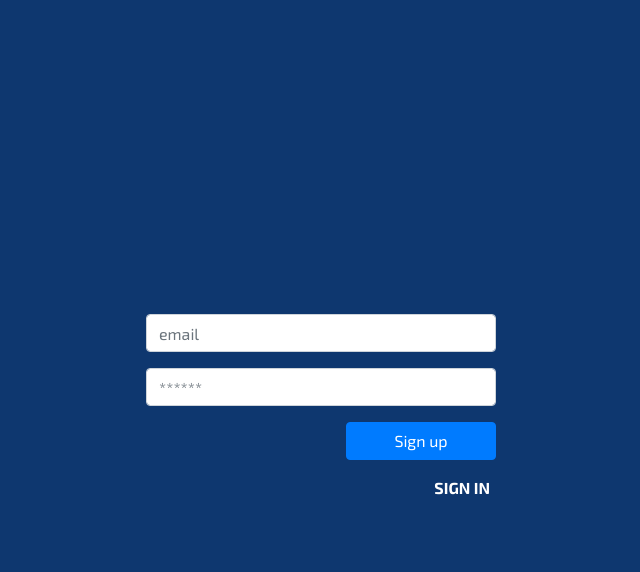
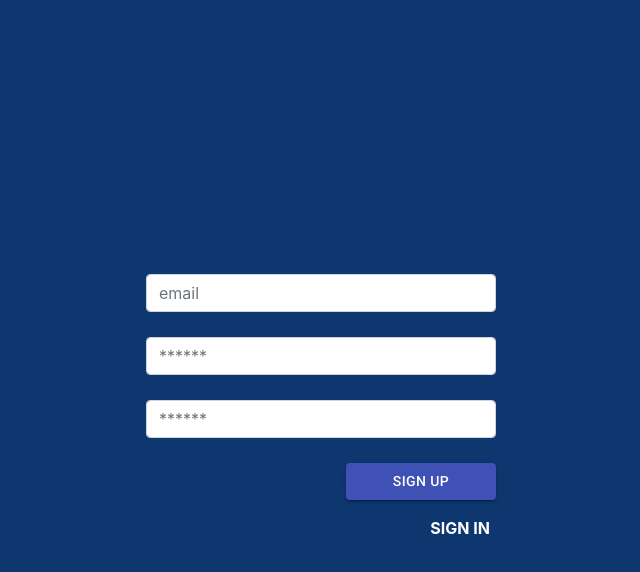
Before and after one commit to VladislavDurden/apaldalv-client, a React (Create React App) app: page / in a window 1280 px wide. Both pictures are taken after a click on the button "SIGN UP". Shown: the top 572 px of the page, without its empty margins (319-959 px from the left). Built offline with nearby package versions, Linux system fonts and the light colour scheme.

Commit message:
* add material UI as styles framework * update form validation * update sign up form

```diff
--- a/package.json
+++ b/package.json
@@ -3,6 +3,7 @@
   "version": "0.1.0",
   "private": true,
   "dependencies": {
+    "@material-ui/core": "^4.10.0",
     "@testing-library/jest-dom": "^4.2.4",
     "@testing-library/react": "^9.3.2",
     "@testing-library/user-event": "^7.1.2",
--- a/public/index.html
+++ b/public/index.html
@@ -8,7 +8,7 @@
     <link rel="manifest" href="%PUBLIC_URL%/manifest.json" />
     <link rel="stylesheet" href="https://use.fontawesome.com/releases/v5.0.8/css/all.css">
     <link rel="stylesheet" href="https://stackpath.bootstrapcdn.com/bootstrap/4.3.1/css/bootstrap.min.css" integrity="sha384-ggOyR0iXCbMQv3Xipma34MD+dH/1fQ784/j6cY/iJTQUOhcWr7x9JvoRxT2MZw1T" crossorigin="anonymous">
-    <link href="https://fonts.googleapis.com/css2?family=Exo+2:ital,wght@0,100;0,200;0,300;0,400;0,500;0,600;0,700;0,800;0,900;1,100;1,200;1,300;1,400;1,500;1,600;1,700;1,800;1,900&display=swap" rel="stylesheet">
+    <link rel="stylesheet" href="https://fonts.googleapis.com/css?family=Roboto:300,400,500,700&display=swap" />
     <title>apaldalv app</title>
   </head>
   <body>
--- a/src/common/components/loginPage/loginPage.scss
+++ b/src/common/components/loginPage/loginPage.scss
@@ -46,13 +46,31 @@ $formWidth: 350px;
     padding: 15px 25px;
     width: $formWidth;
 
+    .form-group {
+      position: relative;
+      margin-bottom: 25px;
+
+      .error-message {
+        position: absolute;
+        font-size: 14px;
+        bottom: -20px;
+        left: 10px;
+        color: #FF4405;
+      }
+    }
+
     .form-control {
       width: $formWidth;
     }
 
-    .btn-block {
+    .MuiButtonBase-root {
       width: 150px;
       float: right;
     }
+
+    .MuiButtonBase-root:active,
+    .MuiButtonBase-root:focus {
+      outline: none;
+    }
   }
 }
--- a/src/common/components/loginPage/signInForm/signInForm.component.js
+++ b/src/common/components/loginPage/signInForm/signInForm.component.js
@@ -1,12 +1,16 @@
-import React, {useState} from 'react';
+import React from 'react';
 import * as Yup from 'yup';
-import { Formik, Field } from 'formik';
+import { Formik, Form, Field, ErrorMessage } from 'formik';
+import Button from '@material-ui/core/Button';
 
 import {signIn} from "../../../services/auth";
 
 const SignInSchema = Yup.object().shape({
-	email: Yup.string().email('Incorrect email format!').required('Required'),
-	password: Yup.string().required('Required'),
+	email: Yup.string()
+		.email('incorrect email format!')
+		.required('email is required'),
+	password: Yup.string()
+		.required('password is required')
 });
 
 export const SignInForm = () => {
@@ -18,20 +22,25 @@ export const SignInForm = () => {
 				}}
 				initialValues={{email: '', password: ''}}
 				validationSchema={SignInSchema}
-				render={({handleSubmit}) => (
-					<form onSubmit={handleSubmit}>
+			>
+				<Form>
 					<div className="form-group">
 						<Field name="email" className="form-control" placeholder="email" type="email"/>
+						<div className="error-message">
+							<ErrorMessage name="email" />
+						</div>
 					</div>
 					<div className="form-group">
 						<Field name="password" className="form-control" placeholder="******" type="password"/>
+						<div className="error-message">
+							<ErrorMessage name="password" />
+						</div>
 					</div>
 					<div className="form-group">
-							<button type="submit" className="btn btn-primary btn-block">Sign in</button>
+						<Button type="submit" variant="contained" color="primary">Sign in</Button>
 					</div>
-					</form>
-				)}
-			/>
+				</Form>
+			</Formik>
 		</div>
 	)
 };
--- a/src/common/components/loginPage/signUpForm/signUpForm.component.js
+++ b/src/common/components/loginPage/signUpForm/signUpForm.component.js
@@ -1,12 +1,20 @@
-import React, {useState} from 'react';
+import React from 'react';
 import * as Yup from 'yup';
-import { Formik, Field } from 'formik';
+import { Formik, Form, Field, ErrorMessage } from 'formik';
+import Button from '@material-ui/core/Button';
 
 import {signUp} from "../../../services/auth";
 
 const SignUpSchema = Yup.object().shape({
-	email: Yup.string().email('Incorrect email format!').required('Required'),
-	password: Yup.string().required('Required'),
+	email: Yup.string()
+		.email('incorrect email format!')
+		.required('email is required'),
+	password: Yup.string()
+		.required('password is required')
+		.min(6, 'Must be longer 6 symbols'),
+	passwordConfirm: Yup.string()
+		.oneOf([Yup.ref('password'), null], "passwords must match")
+		.required('password confirm is required')
 });
 
 export const SignUpForm = () => {
@@ -18,20 +26,31 @@ export const SignUpForm = () => {
 				}}
 				initialValues={{email: '', password: ''}}
 				validationSchema={SignUpSchema}
-				render={({handleSubmit}) => (
-					<form onSubmit={handleSubmit}>
-						<div className="form-group">
-							<Field name="email" className="form-control" placeholder="email" type="email"/>
+			>
+				<Form>
+					<div className="form-group">
+						<Field name="email" className="form-control" placeholder="email" type="email"/>
+						<div className="error-message">
+							<ErrorMessage name="email" />
 						</div>
-						<div className="form-group">
-							<Field name="password" className="form-control" placeholder="******" type="password"/>
+					</div>
+					<div className="form-group">
+						<Field name="password" className="form-control" placeholder="******" type="password"/>
+						<div className="error-message">
+							<ErrorMessage name="password" />
 						</div>
-						<div className="form-group">
-							<button type="submit" className="btn btn-primary btn-block">Sign up</button>
+					</div>
+					<div className="form-group">
+						<Field name="passwordConfirm" className="form-control" placeholder="******" type="password"/>
+						<div className="error-message">
+							<ErrorMessage name="passwordConfirm" />
 						</div>
-					</form>
-				)}
-			/>
+					</div>
+					<div className="form-group">
+						<Button type="submit" variant="contained" color="primary">Sign up</Button>
+					</div>
+				</Form>
+			</Formik>
 		</div>
 	)
 };
--- a/src/index.js
+++ b/src/index.js
@@ -1,6 +1,6 @@
 import React from 'react';
 import ReactDOM from 'react-dom';
-import './index.css';
+import './index.scss';
 import * as serviceWorker from './serviceWorker';
 
 import { renderRoutes } from 'react-router-config';
--- a/src/index.css
+++ b/src/index.scss
@@ -1,7 +1,3 @@
-* {
-  font-family: 'Exo 2', sans-serif;
-}
-
 body {
   margin: 0;
   font-family: -apple-system, BlinkMacSystemFont, 'Segoe UI', 'Roboto', 'Oxygen',
```
Also changed, not shown: 1 other file (tests, documents, lock files or other folders). Lines whose indentation alone changed are shown as unchanged.
